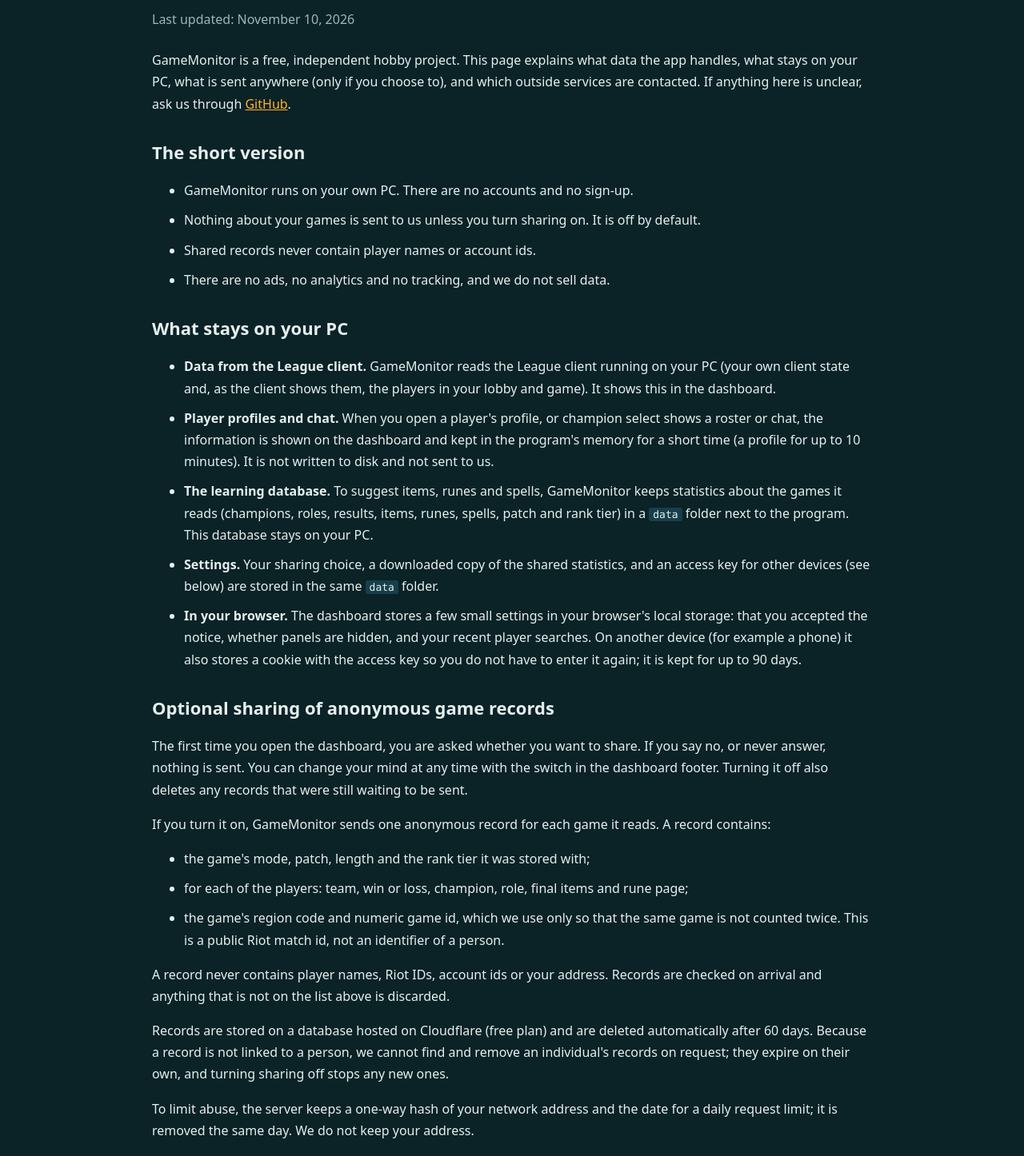
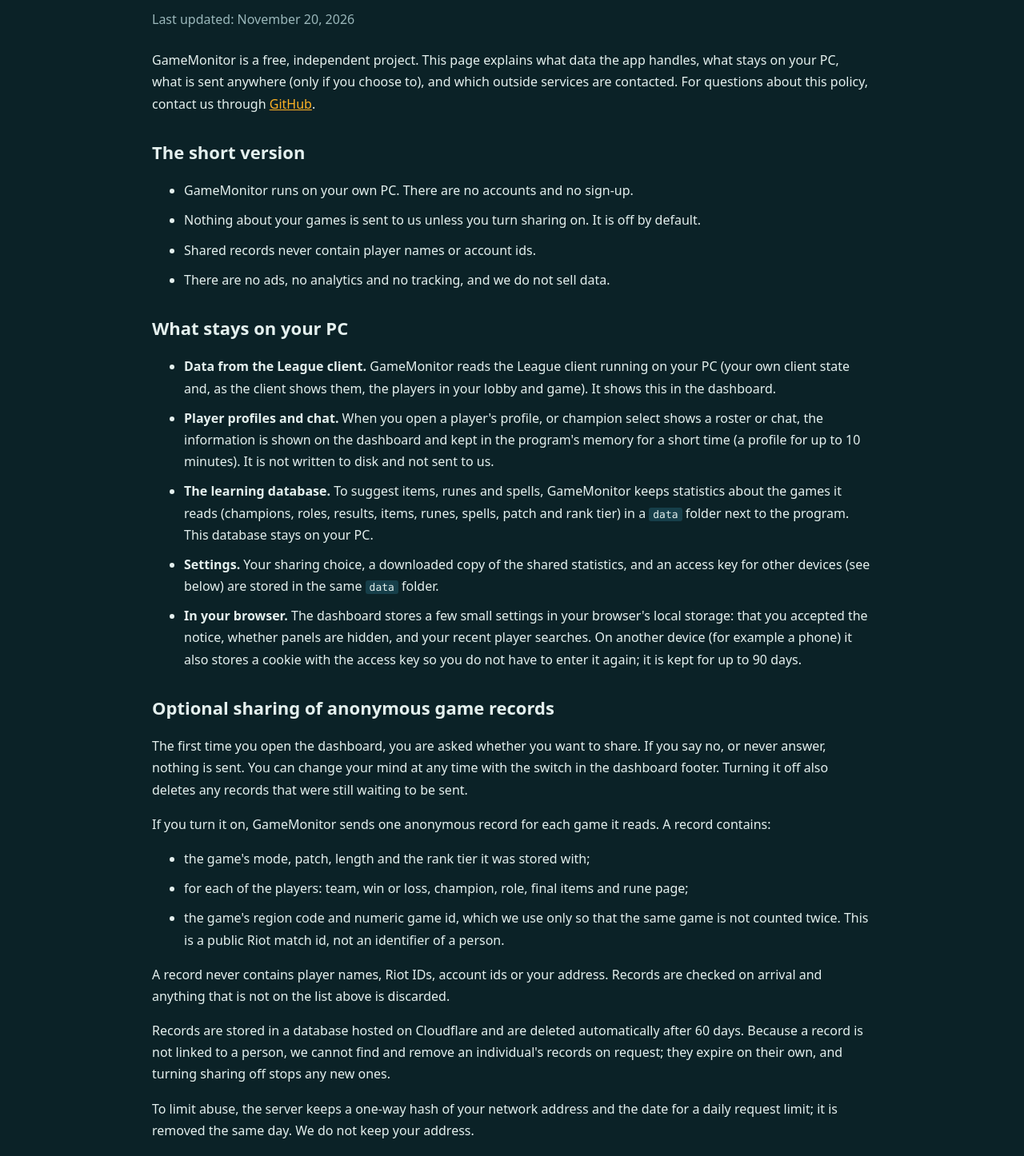
Before and after one commit to iimakerhd/GameMonitor-Public, a plain HTML site: page privacy.html in a window 1280 px wide. Shown: the part 154-1600 px from the top of the page at 80% size. Drawn offline with Linux system fonts and the light colour scheme.

Commit message:
Privacy Policy: neutral wording (no 'hobby project', 'free plan' or 'ask us'), contact note, updated date

```diff
--- a/privacy.html
+++ b/privacy.html
@@ -22,9 +22,9 @@
 
 <main class="wrap legal-page">
   <h1>Privacy Policy</h1>
-  <p class="updated">Last updated: November 10, 2026</p>
+  <p class="updated">Last updated: November 20, 2026</p>
 
-  <p>GameMonitor is a free, independent hobby project. This page explains what data the app handles, what stays on your PC, what is sent anywhere (only if you choose to), and which outside services are contacted. If anything here is unclear, ask us through <a href="https://github.com/iimakerhd/GameMonitor-Public/issues">GitHub</a>.</p>
+  <p>GameMonitor is a free, independent project. This page explains what data the app handles, what stays on your PC, what is sent anywhere (only if you choose to), and which outside services are contacted. For questions about this policy, contact us through <a href="https://github.com/iimakerhd/GameMonitor-Public/issues">GitHub</a>.</p>
 
   <h2>The short version</h2>
   <ul>
@@ -52,7 +52,7 @@
     <li>the game's region code and numeric game id, which we use only so that the same game is not counted twice. This is a public Riot match id, not an identifier of a person.</li>
   </ul>
   <p>A record never contains player names, Riot IDs, account ids or your address. Records are checked on arrival and anything that is not on the list above is discarded.</p>
-  <p>Records are stored on a database hosted on Cloudflare (free plan) and are deleted automatically after 60 days. Because a record is not linked to a person, we cannot find and remove an individual's records on request; they expire on their own, and turning sharing off stops any new ones.</p>
+  <p>Records are stored in a database hosted on Cloudflare and are deleted automatically after 60 days. Because a record is not linked to a person, we cannot find and remove an individual's records on request; they expire on their own, and turning sharing off stops any new ones.</p>
   <p>To limit abuse, the server keeps a one-way hash of your network address and the date for a daily request limit; it is removed the same day. We do not keep your address.</p>
 
   <h2>The shared statistics download</h2>
@@ -89,7 +89,7 @@
   <p>If this policy changes, the date at the top changes too. Significant changes will also be announced on the <a href="./">home page</a>.</p>
 
   <h2>Contact</h2>
-  <p>Questions or requests about privacy: <a href="https://github.com/iimakerhd/GameMonitor-Public/issues">open an issue on GitHub</a>.</p>
+  <p>Questions or requests about privacy: <a href="https://github.com/iimakerhd/GameMonitor-Public/issues">open an issue on GitHub</a>. Please do not include personal information in a public issue.</p>
 </main>
 
 <footer class="site-footer">
```
